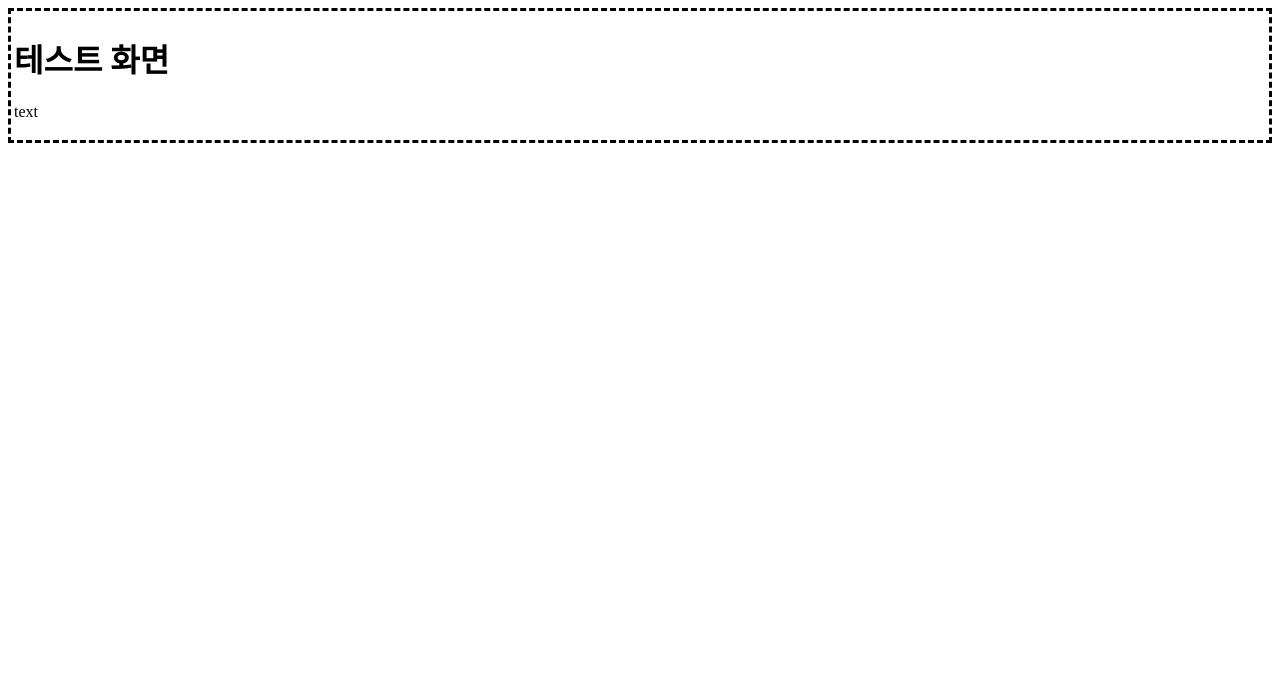
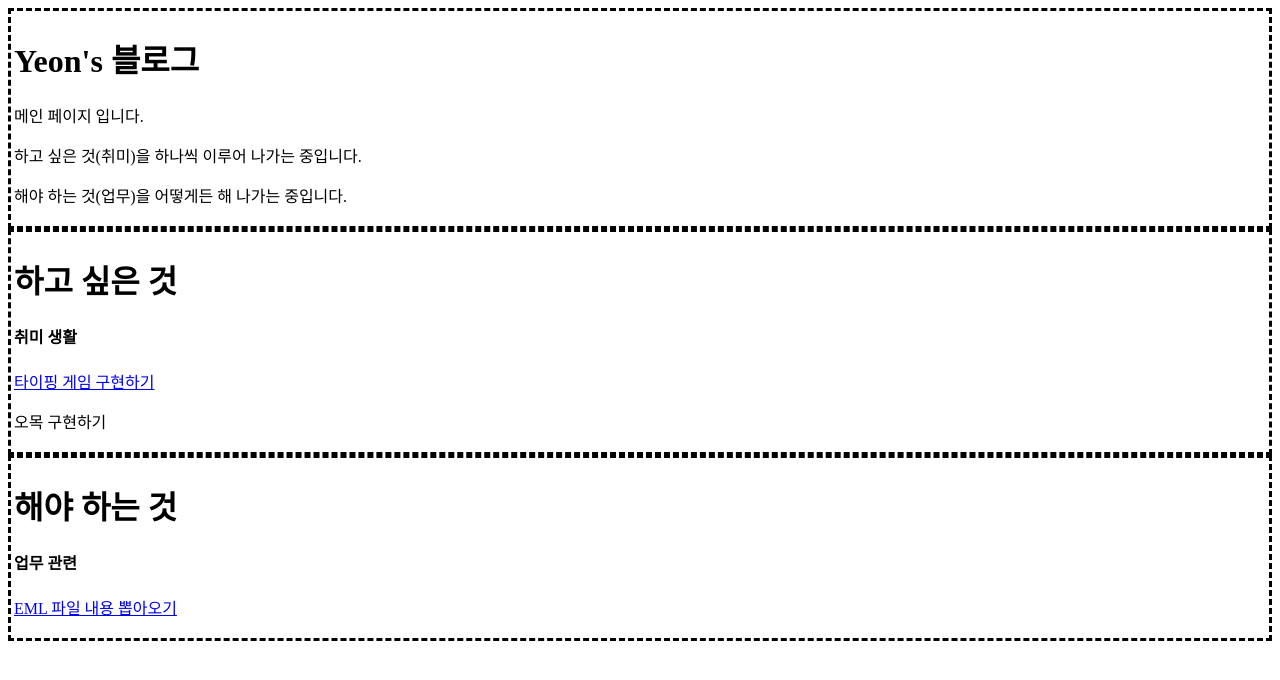
Before and after one commit to cheayeon/cheayeon.github.io, a plain HTML site: page docs/index.html in a window 1280 px wide. Drawn offline with Linux system fonts and the light colour scheme; files that its build step writes are made by us from their sources.

Commit message:
내용 추가(이해한것, github 코드 올라온것 정리) & 필요 없는 파일 삭제

```diff
--- a/docs/index.html
+++ b/docs/index.html
@@ -5,8 +5,23 @@
     </head>
     <body>
         <div>
-            <h1>테스트 화면</h1>
-            <p>text</p>
+            <h1>Yeon's 블로그</h1>
+            <p>메인 페이지 입니다.</p>
+            <p>하고 싶은 것(취미)을 하나씩 이루어 나가는 중입니다.</p>
+            <p>해야 하는 것(업무)을 어떻게든 해 나가는 중입니다.</p>
+        </div>
+
+        <div>
+            <h1>하고 싶은 것</h1>
+            <h4>취미 생활</h4>
+            <p><a href="https://github.com/cheayeon/typingGame">타이핑 게임 구현하기</a></p>
+            <p>오목 구현하기</p>
+        </div>
+
+        <div>
+            <h1>해야 하는 것</h1>
+            <h4>업무 관련</h4>
+            <p><a href="https://github.com/cheayeon/MSGFileToClassPrj">EML 파일 내용 뽑아오기</a></p>
         </div>
     </body>
 </html>
```
Also changed, not shown: index.html (deleted, +0 -22 lines), 1 other file.
